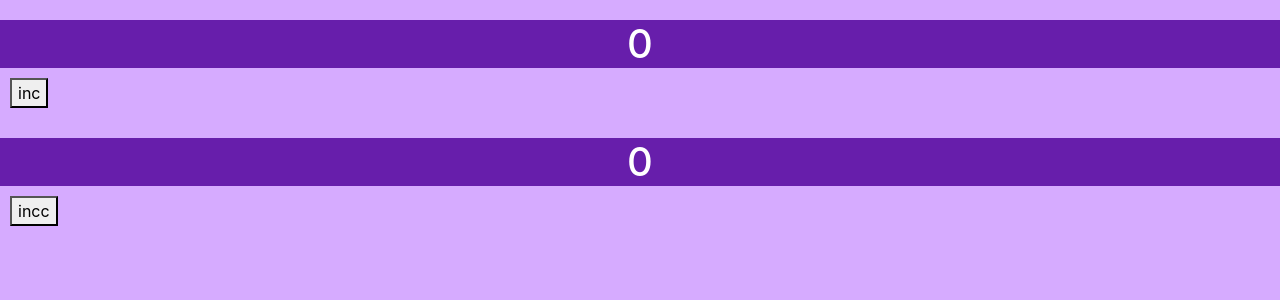
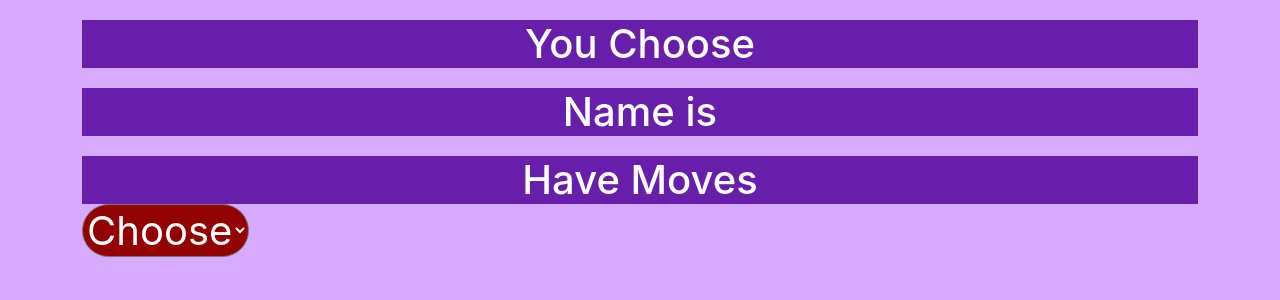
Before and after one commit to amanwild/react-thapa, a React (Create React App) app: page / in a window 1280 px wide. Shown: the top 300 px of the page. Built offline with nearby package versions, Linux system fonts and the light colour scheme; no server answers.

Commit message:
fetch Pokemon API using reactjs

```diff
--- a/app.js
+++ b/app.js
@@ -16,6 +16,9 @@ app.get('/singin',(req,res)=>{
 app.get('/singup',(req,res)=>{
     res.send(`This is singup`)
 })
+var cors = require('cors')
+
+app.use(cors()) // Use this after the variable declaration
 
 app.listen(3000,()=>{
         console.log(`Server is running at port http://localhost:3000`)
--- a/package.json
+++ b/package.json
@@ -6,6 +6,8 @@
     "@testing-library/jest-dom": "^5.16.5",
     "@testing-library/react": "^13.4.0",
     "@testing-library/user-event": "^13.5.0",
+    "axios": "^0.27.2",
+    "cors": "^2.8.5",
     "react": "^18.2.0",
     "react-dom": "^18.2.0",
     "react-scripts": "5.0.1",
--- a/src/App.js
+++ b/src/App.js
@@ -1,25 +1,49 @@
+import axios from "axios";
 import React, { useEffect,useState } from "react";
 const App = () => {
-    const [first, setfirst] = useState(0)
-    const [second, setsecond] = useState(0)
-    //it will run whenever page will render
-    // var title = 'My Page Title'+{fir}
-    useEffect(()=>{
-        document.title = `Clicked ${first} Times`;
-    },[first])//this list is be key of this useEffect
-    const inc =()=>{
-        setfirst(first+1)
-    }
-    const incc =()=>{
-        setsecond(second+1)
-    }
+  const [num, setNum] = useState("")
+  const [name, setName] = useState("")
+  const [moves, setmoves] = useState("")
+
+
+  useEffect(() => {
+    //use to avoid cors Ristriction or error
+    const config = {
+      headers: {
+        "Access-Control-Allow-Origin": "*",
+        "Access-Control-Allow-Methods": "GET,PUT,POST,DELETE,PATCH,OPTIONS"
+      }
+    };
+
+    async function getData(){
+      const res = await axios.get(`https://pokeapi.co/api/v2/pokemon/${num}/`,config)
+      console.log("Name :",res.data.name)
+      console.log("Moves :",res.data.moves.length)
+
+      setName(res.data.name)
+      setmoves(res.data.moves.length)
+    }    ;
+    getData()
+    // these num defines ,for What in change to run useEffect
+  },[num]);
+
   return (
     <>
-    <h1>{first}</h1>
-    <button onClick={inc}>inc</button>
-    <h1>{second}</h1>
-    <button onClick={incc}>incc</button>
-
+      <div className="container">
+        <div>
+          <h1> You Choose <span style={{color :"red"}}>{num}</span></h1>
+          <h1> Name is  <span style={{color :"red"}}>{name}</span></h1>
+          <h1> Have <span style={{color :"red"}}>{moves}</span> Moves</h1>
+        </div>
+        <select value={num} onChange={(event)=>{
+          setNum(event.target.value);
+        }}>
+          <option value="" selected disabled hidden>Choose </option>
+          <option value="1">1</option>
+          <option value="25">25</option>
+          <option value="3">3</option>
+        </select>
+      </div>
     </>
   );
 };
--- a/src/index.css
+++ b/src/index.css
@@ -116,11 +116,17 @@ li{
 
 
 } */
-button{
+button ,select{
   display: inline-block;
   margin: 10px;
   }
-.delete{
+.delete ,select{
+  margin-top: 20px;
+  background-color: rgb(103, 30, 171);
+  font-size: 40px;
+  /* padding-top: 10px; */
+  color: white;
+  text-align: center;
   display: inline-block;
   color: white;
   width: 15%;
```
Also changed, not shown: src/index.js (line endings or trailing spaces), 1 other file (tests, documents, lock files or other folders).
